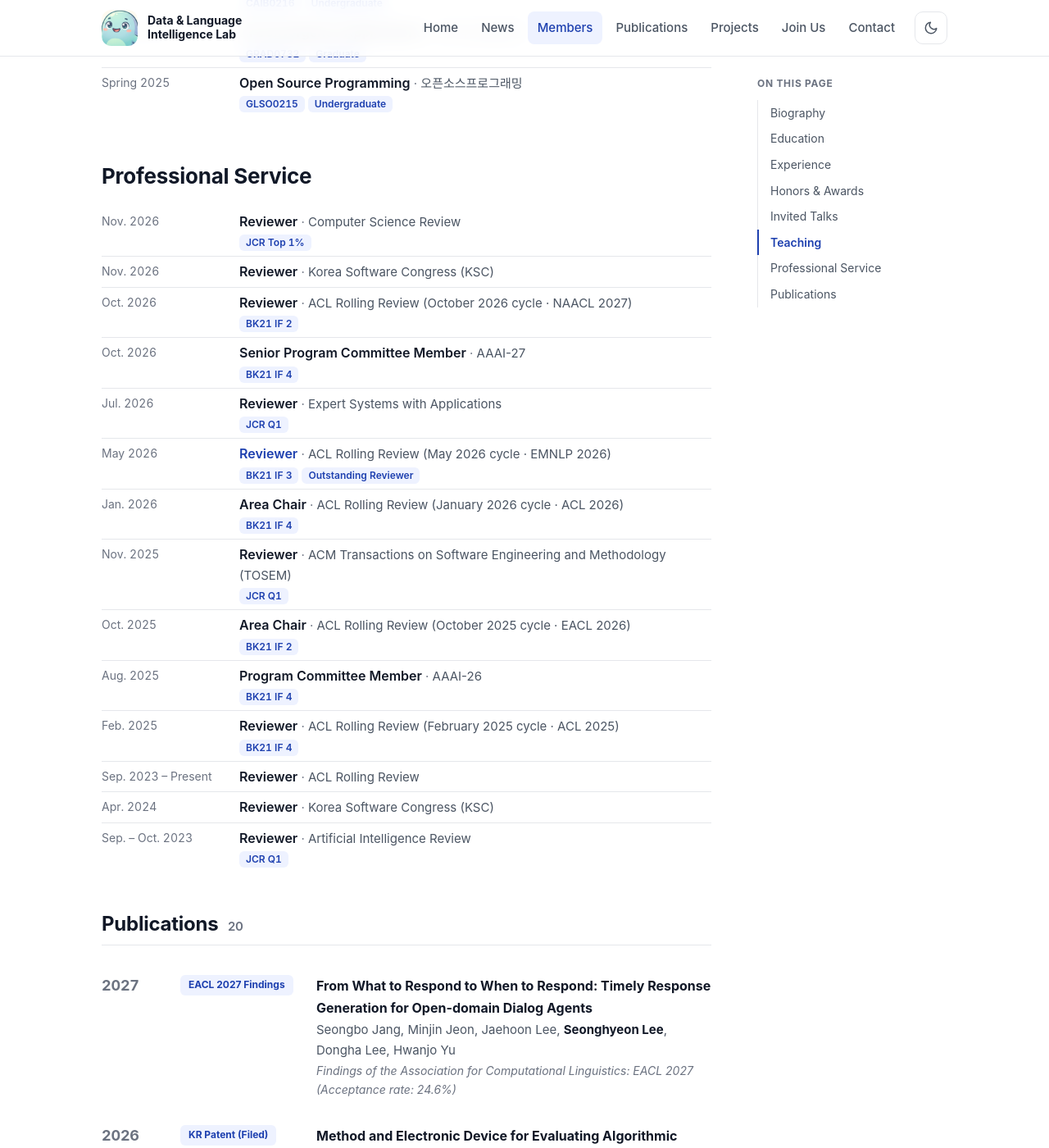
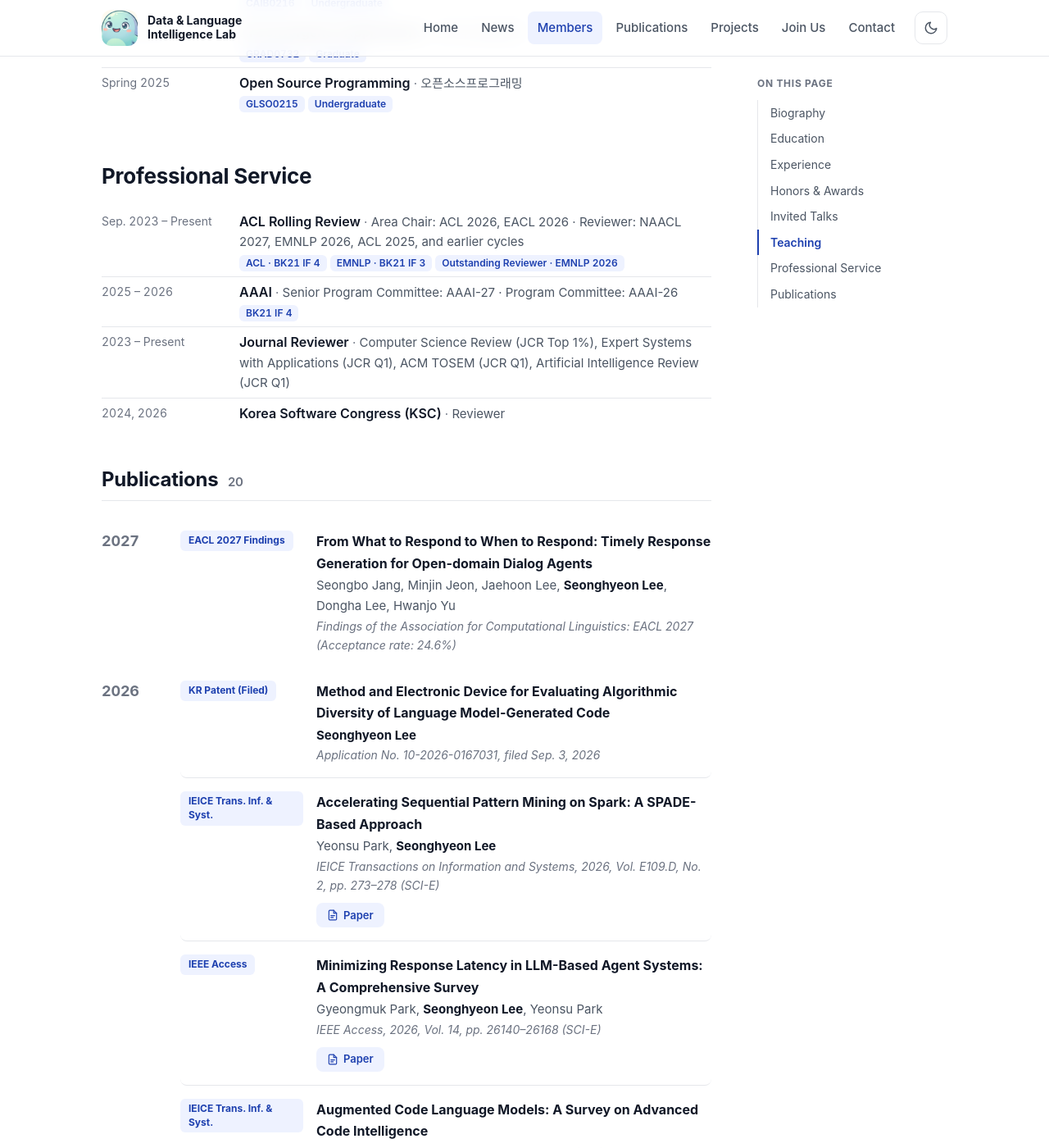
Before and after one commit to knu-dli/knu-dli.github.io, a Jekyll site: the page built from people/seonghyeon-lee.md, in a window 1280 px wide and 1400 px high, scrolled down 2423 px. Shown: the whole window at 82% size. Built offline with Jekyll 4.4.1, drawn with Linux system fonts in a browser that asks for light colours; some web fonts are replaced.

Commit message:
Profile: group professional service into one row per venue
Co-Authored-By: Claude Opus 5.5 <noreply@anthropic.com>

```diff
--- a/people/seonghyeon-lee.md
+++ b/people/seonghyeon-lee.md
@@ -49,18 +49,8 @@ teaching:
   - { when: "Spring 2025", title: "AI Convergence Applications", where: "인공지능융합응용", tags: [GRAD0732, Graduate] }
   - { when: "Spring 2025", title: "Open Source Programming", where: "오픈소스프로그래밍", tags: [GLSO0215, Undergraduate] }
 service:
-  - { when: "Nov. 2026", title: "Reviewer", where: "Computer Science Review", tags: ["JCR Top 1%"] }
-  - { when: "Nov. 2026", title: "Reviewer", where: "Korea Software Congress (KSC)" }
-  - { when: "Oct. 2026", title: "Reviewer", where: "ACL Rolling Review (October 2026 cycle · NAACL 2027)", tags: ["BK21 IF 2"] }
-  - { when: "Oct. 2026", title: "Senior Program Committee Member", where: "AAAI-27", tags: ["BK21 IF 4"] }
-  - { when: "Jul. 2026", title: "Reviewer", where: "Expert Systems with Applications", tags: ["JCR Q1"] }
-  - { when: "May 2026", title: "Reviewer", where: "ACL Rolling Review (May 2026 cycle · EMNLP 2026)", url: /news/arr-2026-may-outstanding-reviewer/, tags: ["BK21 IF 3", "Outstanding Reviewer"] }
-  - { when: "Jan. 2026", title: "Area Chair", where: "ACL Rolling Review (January 2026 cycle · ACL 2026)", tags: ["BK21 IF 4"] }
-  - { when: "Nov. 2025", title: "Reviewer", where: "ACM Transactions on Software Engineering and Methodology (TOSEM)", tags: ["JCR Q1"] }
-  - { when: "Oct. 2025", title: "Area Chair", where: "ACL Rolling Review (October 2025 cycle · EACL 2026)", tags: ["BK21 IF 2"] }
-  - { when: "Aug. 2025", title: "Program Committee Member", where: "AAAI-26", tags: ["BK21 IF 4"] }
-  - { when: "Feb. 2025", title: "Reviewer", where: "ACL Rolling Review (February 2025 cycle · ACL 2025)", tags: ["BK21 IF 4"] }
-  - { when: "Sep. 2023 – Present", title: "Reviewer", where: "ACL Rolling Review" }
-  - { when: "Apr. 2024", title: "Reviewer", where: "Korea Software Congress (KSC)" }
-  - { when: "Sep. – Oct. 2023", title: "Reviewer", where: "Artificial Intelligence Review", tags: ["JCR Q1"] }
+  - { when: "Sep. 2023 – Present", title: "ACL Rolling Review", where: "Area Chair: ACL 2026, EACL 2026 · Reviewer: NAACL 2027, EMNLP 2026, ACL 2025, and earlier cycles", tags: ["ACL · BK21 IF 4", "EMNLP · BK21 IF 3", "Outstanding Reviewer · EMNLP 2026"] }
+  - { when: "2025 – 2026", title: "AAAI", where: "Senior Program Committee: AAAI-27 · Program Committee: AAAI-26", tags: ["BK21 IF 4"] }
+  - { when: "2023 – Present", title: "Journal Reviewer", where: "Computer Science Review (JCR Top 1%), Expert Systems with Applications (JCR Q1), ACM TOSEM (JCR Q1), Artificial Intelligence Review (JCR Q1)" }
+  - { when: "2024, 2026", title: "Korea Software Congress (KSC)", where: "Reviewer" }
 ---
```
